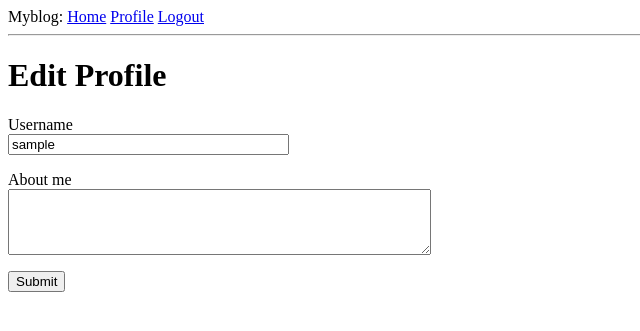
After one commit to tund-hcmue/fl-myblog, a Flask app: page /edit_profile in a window 1280 px wide. The commit adds this page. Shown: the top 331 px of the page, without its empty margins (0-640 px from the left). Run offline with Flask 2, Linux system fonts and the light colour scheme; the visitor is signed in with stand-in values (Sample User, id 1); data comes from the database, SQL or seed files in the repository; both versions use the stored data as it was after the commit.

Commit message:
profile - edit profile form

```diff
--- a/app/forms.py
+++ b/app/forms.py
@@ -1,6 +1,6 @@
 from flask_wtf import FlaskForm
-from wtforms import StringField, PasswordField, BooleanField, SubmitField
-from wtforms.validators import DataRequired, ValidationError, Email, EqualTo
+from wtforms import StringField, PasswordField, BooleanField, SubmitField, TextAreaField
+from wtforms.validators import DataRequired, ValidationError, Email, EqualTo, Length
 from app.models import User
 
 class LoginForm(FlaskForm):
@@ -26,3 +26,8 @@ class RegistrationForm(FlaskForm):
         user = User.query.filter_by(email=email.data).first()
         if user is not None:
             raise ValidationError('Please use a different email address.')
+
+class EditProfileForm(FlaskForm):
+    username = StringField('Username', validators=[DataRequired()])
+    about_me = TextAreaField('About me', validators=[Length(min=0, max=140)])
+    submit = SubmitField('Submit')
--- a/app/routes.py
+++ b/app/routes.py
@@ -1,6 +1,6 @@
 from flask import render_template, flash, redirect, url_for, request
 from app import app, db
-from app.forms import LoginForm, RegistrationForm
+from app.forms import LoginForm, RegistrationForm, EditProfileForm
 from app.models import User
 from flask_login import logout_user, login_required, current_user, login_user
 from werkzeug.urls import url_parse
@@ -74,3 +74,18 @@ def user(username):
         {'author': user, 'body': 'Bai viet #2'}
     ]
     return render_template('user.html', user=user, posts=posts)
+
+@app.route('/edit_profile', methods=['GET', 'POST'])
+@login_required
+def edit_profile():
+    form = EditProfileForm()
+    if form.validate_on_submit():
+        current_user.username = form.username.data
+        current_user.about_me = form.about_me.data
+        db.session.commit()
+        flash('Your changes have seved.')
+        return redirect(url_for('edit_profile'))
+    elif request.method == 'GET':
+        form.username.data = current_user.username
+        form.about_me.data = current_user.about_me
+    return render_template('edit_profile.html', title='Edit Profile', form=form)
--- /dev/null
+++ b/app/templates/edit_profile.html
@@ -0,0 +1,23 @@
+{% extends "base.html" %}
+
+{% block content %}
+    <h1>Edit Profile</h1>
+    <form action="" method="post">
+        {{ form.hidden_tag() }}
+        <p>
+            {{ form.username.label }} <br>
+            {{ form.username(size=32) }} <br>
+            {% for error in form.username.errors %}
+            <span style="color: red;">[{{ error}}]</span>
+            {% endfor %}
+        </p>
+        <p>
+            {{ form.about_me.label }} <br>
+            {{ form.about_me(cols=50, rows=4) }} <br>
+            {% for error in form.about_me.errors %}
+            <span style="color: red;">[{{ error}}]</span>
+            {% endfor %}
+        </p>
+        <p>{{ form.submit() }}</p>
+    </form>
+{% endblock %}
--- a/app/templates/user.html
+++ b/app/templates/user.html
@@ -13,6 +13,9 @@
                 {% if user.last_seen %}
                     <p>Last seen on: {{user.last_seen}}</p>
                 {% endif %}
+                {% if user == current_user %}
+                <p><a href="{{ url_for('edit_profile') }}">Edit your profile</a></p>
+                {% endif %}
             </td>
         </tr>
     </table>
```
Also changed, not shown: app.db.
